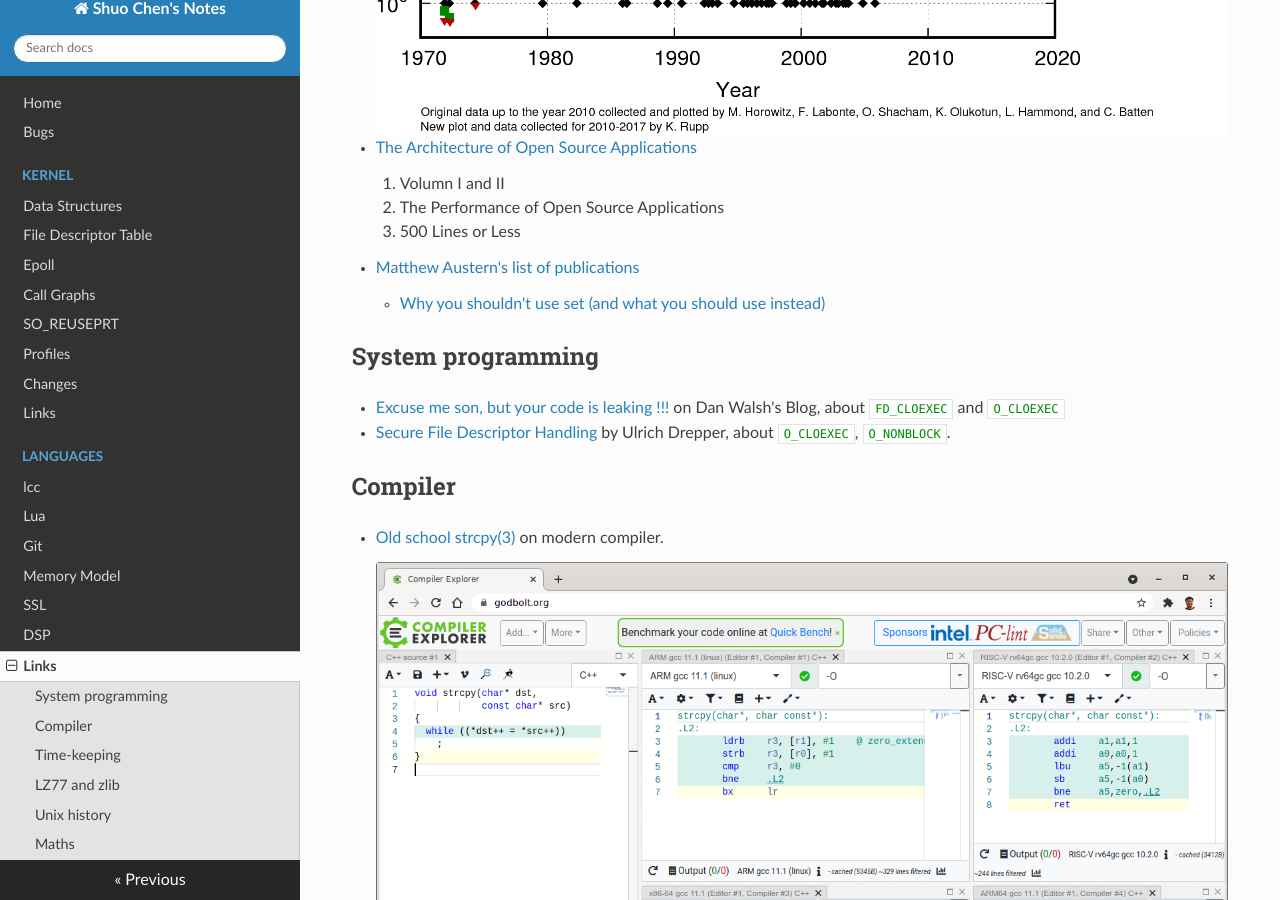
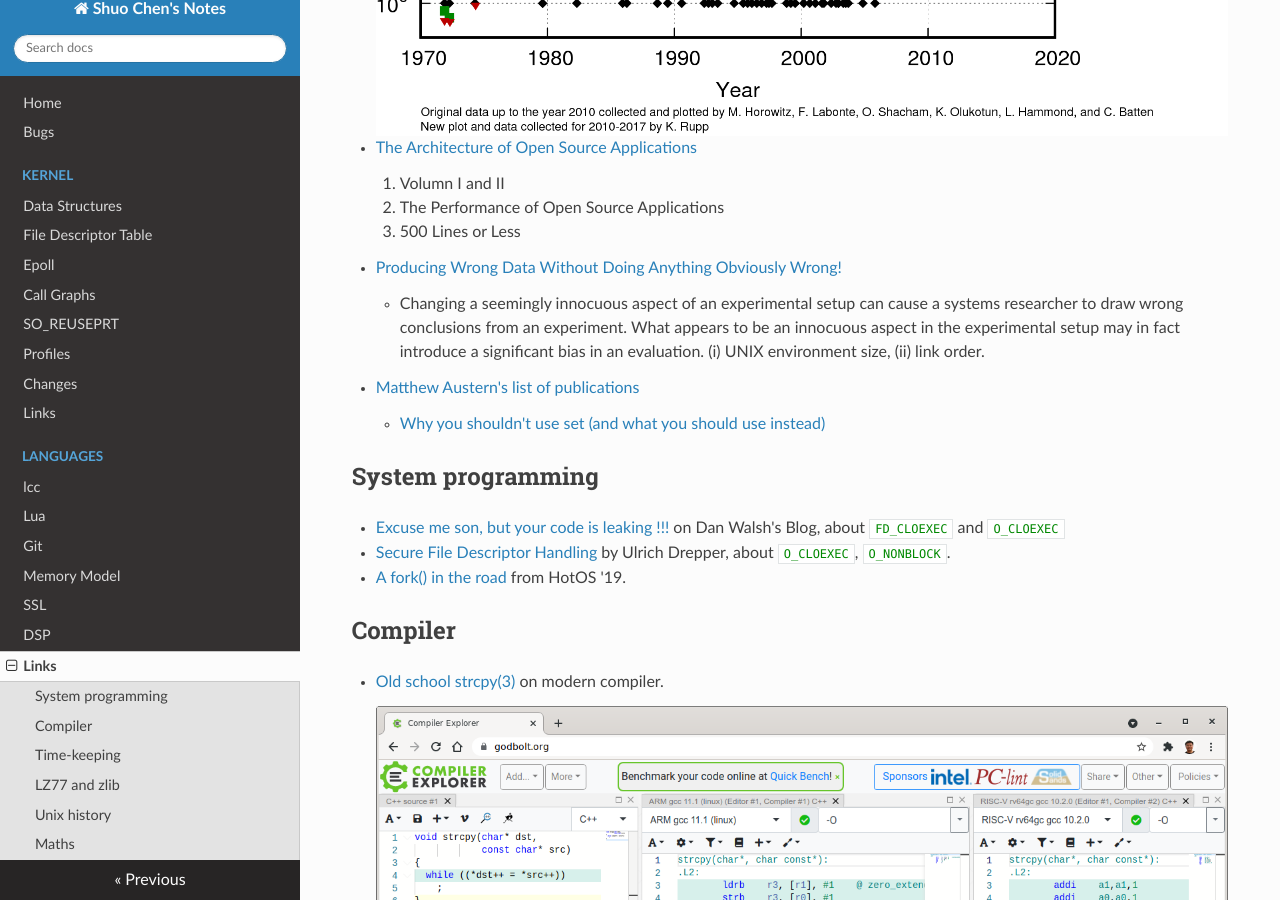
Before and after one commit to chenshuo/notes, an MkDocs documentation site: the page built from docs/links.md, in a window 1280 px wide and 900 px high, scrolled down 588 px. Built offline with MkDocs 1.6.1, drawn with Linux system fonts in a browser that asks for light colours; nearby versions of some CDN libraries; old or Windows-style settings are respelled for this version of MkDocs; some of the changed text lies outside the part shown.

Commit message:
update notes

```diff
--- a/docs/links.md
+++ b/docs/links.md
@@ -7,7 +7,8 @@
     1. Volumn I and II
     1. The Performance of Open Source Applications
     1. 500 Lines or Less
-
+* [Producing Wrong Data Without Doing Anything Obviously Wrong!](https://users.cs.northwestern.edu/~robby/courses/322-2013-spring/mytkowicz-wrong-data.pdf)
+    *  Changing a seemingly innocuous aspect of an experimental setup can cause a systems researcher to draw wrong conclusions from an experiment. What appears to be an innocuous aspect in the experimental setup may in fact introduce a significant bias in an evaluation. (i) UNIX environment size, (ii) link order.
 * [Matthew Austern's list of publications](http://lafstern.org/matt/publications.html)
     * [Why you shouldn't use set (and what you should use instead)](http://lafstern.org/matt/col1.pdf)
 
@@ -15,11 +16,13 @@
 
 * [Excuse me son, but your code is leaking !!!](https://danwalsh.livejournal.com/53603.html) on Dan Walsh's Blog, about `FD_CLOEXEC` and `O_CLOEXEC`
 * [Secure File Descriptor Handling](https://udrepper.livejournal.com/20407.html) by Ulrich Drepper, about `O_CLOEXEC`, `O_NONBLOCK`.
+* [A fork() in the road](https://www.microsoft.com/en-us/research/uploads/prod/2019/04/fork-hotos19.pdf) from HotOS '19.
 
 ## Compiler
 
 * [Old school strcpy(3)](https://godbolt.org/z/jr99qncW5) on modern compiler. ![strcpy](links/strcpy-assemble.png)
 * [std::reverse() a string](https://godbolt.org/z/9crsYrWo1) on modern compiler. ![strcpy](links/reverse-string.png)
+* [Run 32-bit ARM binary on ARM64](https://askubuntu.com/questions/1090351/can-i-run-an-arm32-bit-app-on-an-arm64bit-platform-which-is-running-ubuntu-16-04)
 
 ## Time-keeping
 
```
Also changed, not shown: docs/kernel/links.md (+4 -0 lines), docs/mem.md (+2 -0 lines), docs/ssl.md (+4 -0 lines).
